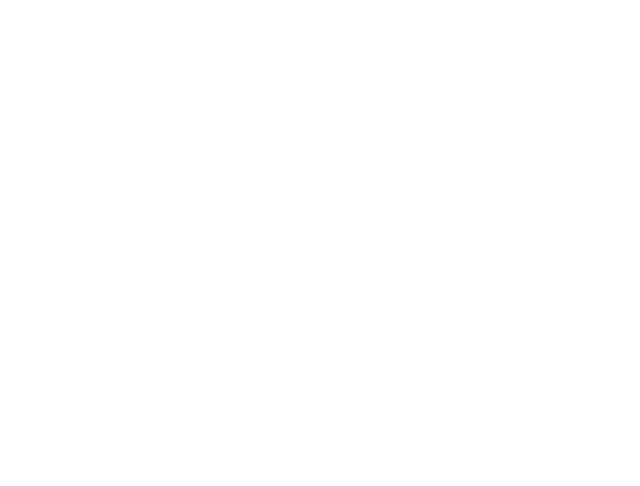
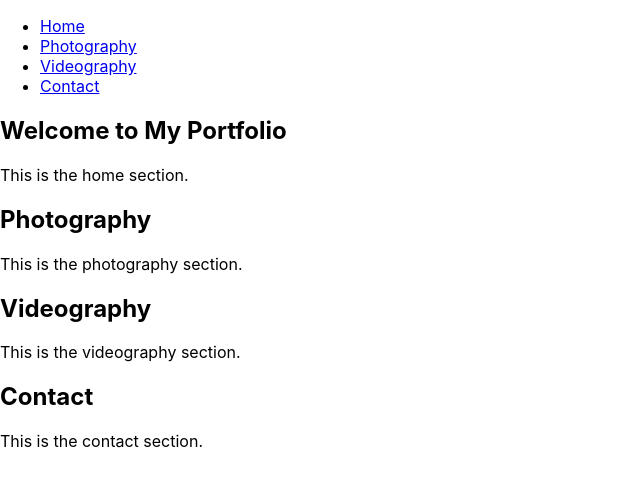
Before and after one commit to Hossein-Kelisa/My-Gallery, a React (Create React App) app in the folder client/: page / in a window 1280 px wide. Shown: the top 486 px of the page, without its empty margins (0-640 px from the left). Built offline with nearby package versions, Linux system fonts and the light colour scheme.

Commit message:
initilize app

```diff
--- a/client/src/App.js
+++ b/client/src/App.js
@@ -3,6 +3,40 @@
 function App() {
   return (
     <div className="app">
+      <nav className="sidebar">
+        <ul>
+          <li>
+            <a href="#home">Home</a>
+          </li>
+          <li>
+            <a href="#photography">Photography</a>
+          </li>
+          <li>
+            <a href="#videography">Videography</a>
+          </li>
+          <li>
+            <a href="#contact">Contact</a>
+          </li>
+        </ul>
+      </nav>
+      <main className="content">
+        <section id="home">
+          <h1>Welcome to My Portfolio</h1>
+          <p>This is the home section.</p>
+        </section>
+        <section id="photography">
+          <h1>Photography</h1>
+          <p>This is the photography section.</p>
+        </section>
+        <section id="videography">
+          <h1>Videography</h1>
+          <p>This is the videography section.</p>
+        </section>
+        <section id="contact">
+          <h1>Contact</h1>
+          <p>This is the contact section.</p>
+        </section>
+      </main>
     </div>
   );
 }
```
